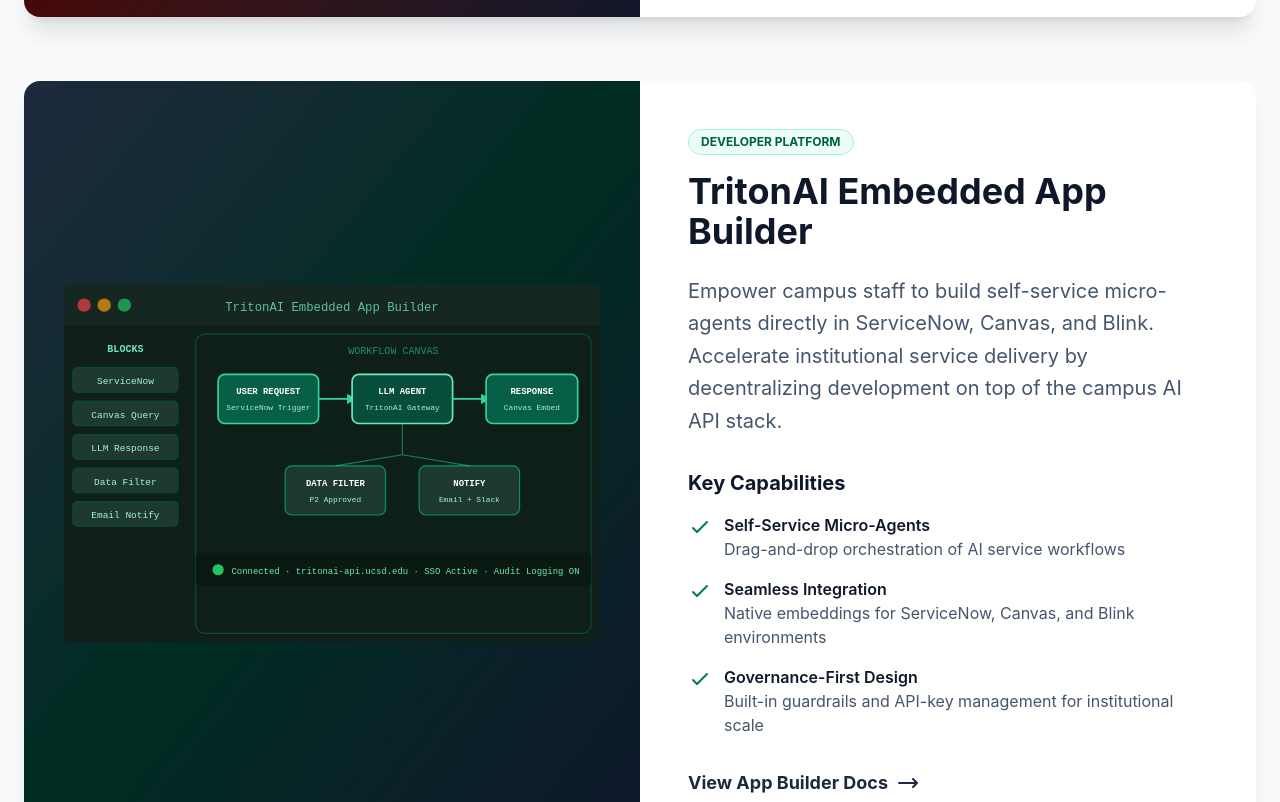
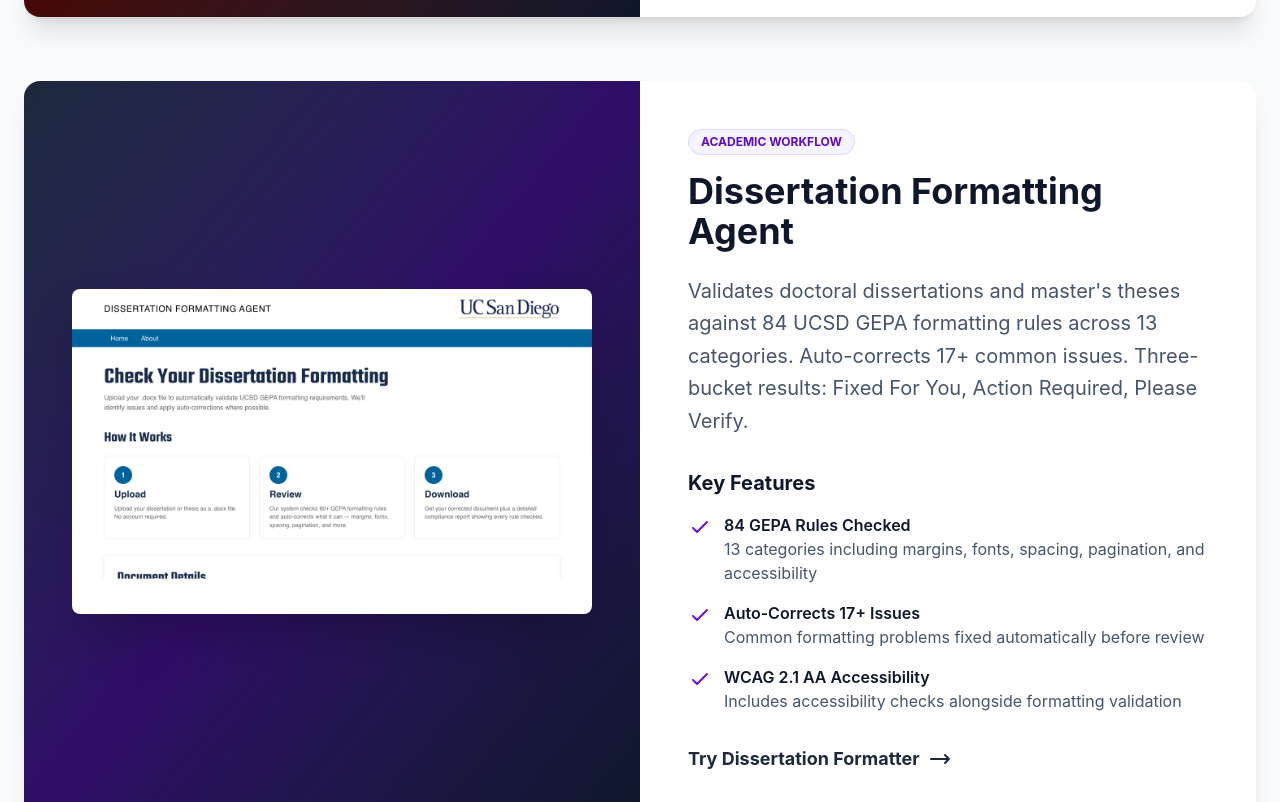
Before and after one commit to bpollak/brettpollak-website, a Next.js app: page /products in a window 1280 px wide. Shown: the part 3378-4180 px from the top of the page. Built offline with nearby package versions, Linux system fonts and the light colour scheme.

Commit message:
Remove TritonAI Embedded App Builder product card

```diff
--- a/app/products/page.tsx
+++ b/app/products/page.tsx
@@ -213,113 +213,6 @@
         {/* Dissertation Formatting Agent */}
         <div className="mb-16 animate-slide-up delay-400">
           <a
-            href="https://tritonaiexample.ucsd.edu"
-            target="_blank"
-            rel="noopener noreferrer"
-            className="group block bg-white rounded-2xl shadow-xl overflow-hidden hover:shadow-2xl transition-all duration-300 transform hover:-translate-y-2 card-3d"
-          >
-            <div className="grid md:grid-cols-2 gap-0">
-              <div className="relative h-auto overflow-hidden bg-gradient-to-br from-slate-800 via-emerald-950 to-slate-900 flex items-center justify-center p-10">
-                <svg viewBox="0 0 480 320" xmlns="http://www.w3.org/2000/svg" className="w-full h-auto rounded-lg group-hover:scale-105 transition-transform duration-500">
-                  {/* Background panel */}
-                  <rect width="480" height="320" rx="12" fill="#0f1f1a" />
-                  {/* Top bar */}
-                  <rect width="480" height="36" rx="0" fill="#162620" />
-                  <circle cx="18" cy="18" r="6" fill="#ef4444" opacity="0.7" />
-                  <circle cx="36" cy="18" r="6" fill="#f59e0b" opacity="0.7" />
-                  <circle cx="54" cy="18" r="6" fill="#22c55e" opacity="0.7" />
-                  <text x="240" y="23" textAnchor="middle" fill="#6ee7b7" fontSize="11" fontFamily="monospace" opacity="0.8">TritonAI Embedded App Builder</text>
-                  {/* Left sidebar */}
-                  <rect x="0" y="36" width="110" height="284" fill="#111f1a" />
-                  <text x="55" y="60" textAnchor="middle" fill="#6ee7b7" fontSize="9" fontFamily="monospace" fontWeight="bold">BLOCKS</text>
-                  {/* Sidebar blocks */}
-                  {[{label:"ServiceNow",y:74},{label:"Canvas Query",y:104},{label:"LLM Response",y:134},{label:"Data Filter",y:164},{label:"Email Notify",y:194}].map((b,i) => (
-                    <g key={i}>
-                      <rect x="8" y={b.y} width="94" height="22" rx="4" fill="#1e3a30" stroke="#064e3b" strokeWidth="1" />
-                      <text x="55" y={b.y+15} textAnchor="middle" fill="#a7f3d0" fontSize="8.5" fontFamily="monospace">{b.label}</text>
-                    </g>
-                  ))}
-                  {/* Main canvas area */}
-                  <rect x="118" y="44" width="354" height="268" rx="8" fill="#0d1f18" stroke="#064e3b" strokeWidth="1" />
-                  <text x="295" y="62" textAnchor="middle" fill="#34d399" fontSize="9" fontFamily="monospace" opacity="0.6">WORKFLOW CANVAS</text>
-                  {/* Node 1 - Input */}
-                  <rect x="138" y="80" width="90" height="44" rx="6" fill="#065f46" stroke="#34d399" strokeWidth="1.5" />
-                  <text x="183" y="98" textAnchor="middle" fill="#ffffff" fontSize="8" fontFamily="monospace" fontWeight="bold">USER REQUEST</text>
-                  <text x="183" y="112" textAnchor="middle" fill="#a7f3d0" fontSize="7" fontFamily="monospace">ServiceNow Trigger</text>
-                  {/* Arrow 1 */}
-                  <line x1="228" y1="102" x2="258" y2="102" stroke="#34d399" strokeWidth="1.5" markerEnd="url(#arrow)" />
-                  {/* Node 2 - LLM */}
-                  <rect x="258" y="80" width="90" height="44" rx="6" fill="#064e3b" stroke="#6ee7b7" strokeWidth="1.5" />
-                  <text x="303" y="98" textAnchor="middle" fill="#ffffff" fontSize="8" fontFamily="monospace" fontWeight="bold">LLM AGENT</text>
-                  <text x="303" y="112" textAnchor="middle" fill="#a7f3d0" fontSize="7" fontFamily="monospace">TritonAI Gateway</text>
-                  {/* Arrow 2 */}
-                  <line x1="348" y1="102" x2="378" y2="102" stroke="#34d399" strokeWidth="1.5" markerEnd="url(#arrow)" />
-                  {/* Node 3 - Output */}
-                  <rect x="378" y="80" width="82" height="44" rx="6" fill="#065f46" stroke="#34d399" strokeWidth="1.5" />
-                  <text x="419" y="98" textAnchor="middle" fill="#ffffff" fontSize="8" fontFamily="monospace" fontWeight="bold">RESPONSE</text>
-                  <text x="419" y="112" textAnchor="middle" fill="#a7f3d0" fontSize="7" fontFamily="monospace">Canvas Embed</text>
-                  {/* Second row nodes */}
-                  <rect x="198" y="162" width="90" height="44" rx="6" fill="#1e3a30" stroke="#059669" strokeWidth="1" />
-                  <text x="243" y="180" textAnchor="middle" fill="#ffffff" fontSize="8" fontFamily="monospace" fontWeight="bold">DATA FILTER</text>
-                  <text x="243" y="194" textAnchor="middle" fill="#a7f3d0" fontSize="7" fontFamily="monospace">P2 Approved</text>
-                  <rect x="318" y="162" width="90" height="44" rx="6" fill="#1e3a30" stroke="#059669" strokeWidth="1" />
-                  <text x="363" y="180" textAnchor="middle" fill="#ffffff" fontSize="8" fontFamily="monospace" fontWeight="bold">NOTIFY</text>
-                  <text x="363" y="194" textAnchor="middle" fill="#a7f3d0" fontSize="7" fontFamily="monospace">Email + Slack</text>
-                  {/* Connecting lines row 2 */}
-                  <line x1="303" y1="124" x2="303" y2="152" stroke="#34d399" strokeWidth="1" opacity="0.5" />
-                  <line x1="303" y1="152" x2="243" y2="162" stroke="#34d399" strokeWidth="1" opacity="0.5" />
-                  <line x1="303" y1="152" x2="363" y2="162" stroke="#34d399" strokeWidth="1" opacity="0.5" />
-                  {/* Status bar */}
-                  <rect x="118" y="240" width="354" height="30" rx="4" fill="#0a1a13" />
-                  <circle cx="138" cy="255" r="5" fill="#22c55e" />
-                  <text x="150" y="259" fill="#6ee7b7" fontSize="8" fontFamily="monospace">Connected · tritonai-api.ucsd.edu · SSO Active · Audit Logging ON</text>
-                  {/* Arrow marker */}
-                  <defs>
-                    <marker id="arrow" markerWidth="6" markerHeight="6" refX="3" refY="3" orient="auto">
-                      <path d="M0,0 L0,6 L6,3 z" fill="#34d399" />
-                    </marker>
-                  </defs>
-                </svg>
-              </div>
-              <div className="p-12 flex flex-col justify-center">
-                <div className="inline-block px-3 py-1 bg-emerald-50 text-emerald-800 text-xs font-bold rounded-full mb-4 w-fit border border-emerald-200">
-                  DEVELOPER PLATFORM
-                </div>
-                <h2 className="text-4xl font-bold text-slate-900 mb-6 group-hover:text-transparent group-hover:bg-gradient-to-r group-hover:from-slate-900 group-hover:via-emerald-900 group-hover:to-slate-800 group-hover:bg-clip-text transition-all">
-                  TritonAI Embedded App Builder
-                </h2>
-                <p className="text-xl text-slate-600 leading-relaxed mb-8">
-                  Empower campus staff to build self-service micro-agents directly in ServiceNow, Canvas, and Blink. Accelerate institutional service delivery by decentralizing development on top of the campus AI API stack.
-                </p>
-                <div className="mb-8">
-                  <h3 className="text-xl font-bold text-slate-900 mb-4">Key Capabilities</h3>
-                  <div className="space-y-4">
-                    <div className="flex items-start gap-3">
-                      <svg className="w-6 h-6 text-emerald-700 flex-shrink-0 mt-0.5" fill="none" stroke="currentColor" viewBox="0 0 24 24"><path strokeLinecap="round" strokeLinejoin="round" strokeWidth={2} d="M5 13l4 4L19 7" /></svg>
-                      <div><span className="font-semibold text-slate-900 block">Self-Service Micro-Agents</span><span className="text-slate-600">Drag-and-drop orchestration of AI service workflows</span></div>
-                    </div>
-                    <div className="flex items-start gap-3">
-                      <svg className="w-6 h-6 text-emerald-700 flex-shrink-0 mt-0.5" fill="none" stroke="currentColor" viewBox="0 0 24 24"><path strokeLinecap="round" strokeLinejoin="round" strokeWidth={2} d="M5 13l4 4L19 7" /></svg>
-                      <div><span className="font-semibold text-slate-900 block">Seamless Integration</span><span className="text-slate-600">Native embeddings for ServiceNow, Canvas, and Blink environments</span></div>
-                    </div>
-                    <div className="flex items-start gap-3">
-                      <svg className="w-6 h-6 text-emerald-700 flex-shrink-0 mt-0.5" fill="none" stroke="currentColor" viewBox="0 0 24 24"><path strokeLinecap="round" strokeLinejoin="round" strokeWidth={2} d="M5 13l4 4L19 7" /></svg>
-                      <div><span className="font-semibold text-slate-900 block">Governance-First Design</span><span className="text-slate-600">Built-in guardrails and API-key management for institutional scale</span></div>
-                    </div>
-                  </div>
-                </div>
-                <div className="inline-flex items-center gap-2 text-slate-800 font-bold text-lg group-hover:gap-3 transition-all">
-                  View App Builder Docs
-                  <svg className="w-6 h-6 group-hover:translate-x-1 transition-transform" fill="none" stroke="currentColor" viewBox="0 0 24 24"><path strokeLinecap="round" strokeLinejoin="round" strokeWidth={2} d="M17 8l4 4m0 0l-4 4m4-4H3" /></svg>
-                </div>
-              </div>
-            </div>
-          </a>
-        </div>
-
-        {/* Dissertation Formatting Agent */}
-        <div className="mb-16 animate-slide-up delay-400">
-          <a
             href="https://dissertation-formatter.vercel.app"
             target="_blank"
             rel="noopener noreferrer"
```
